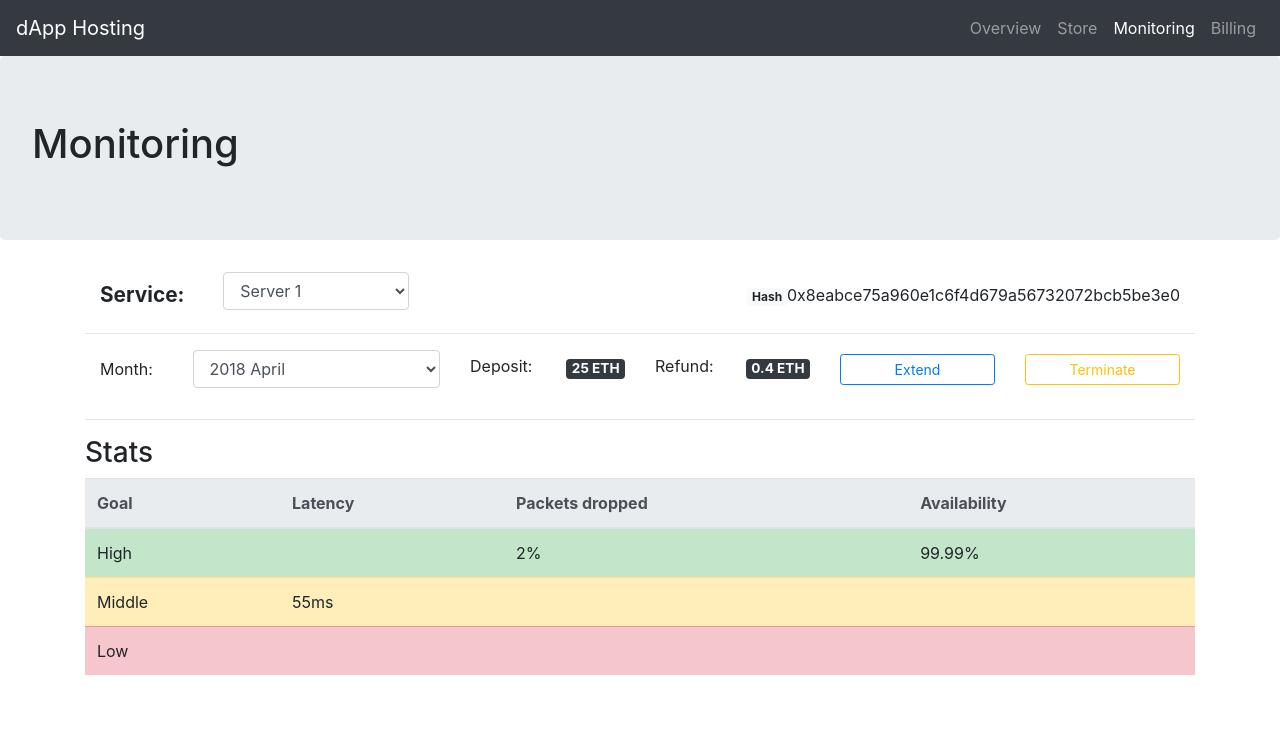
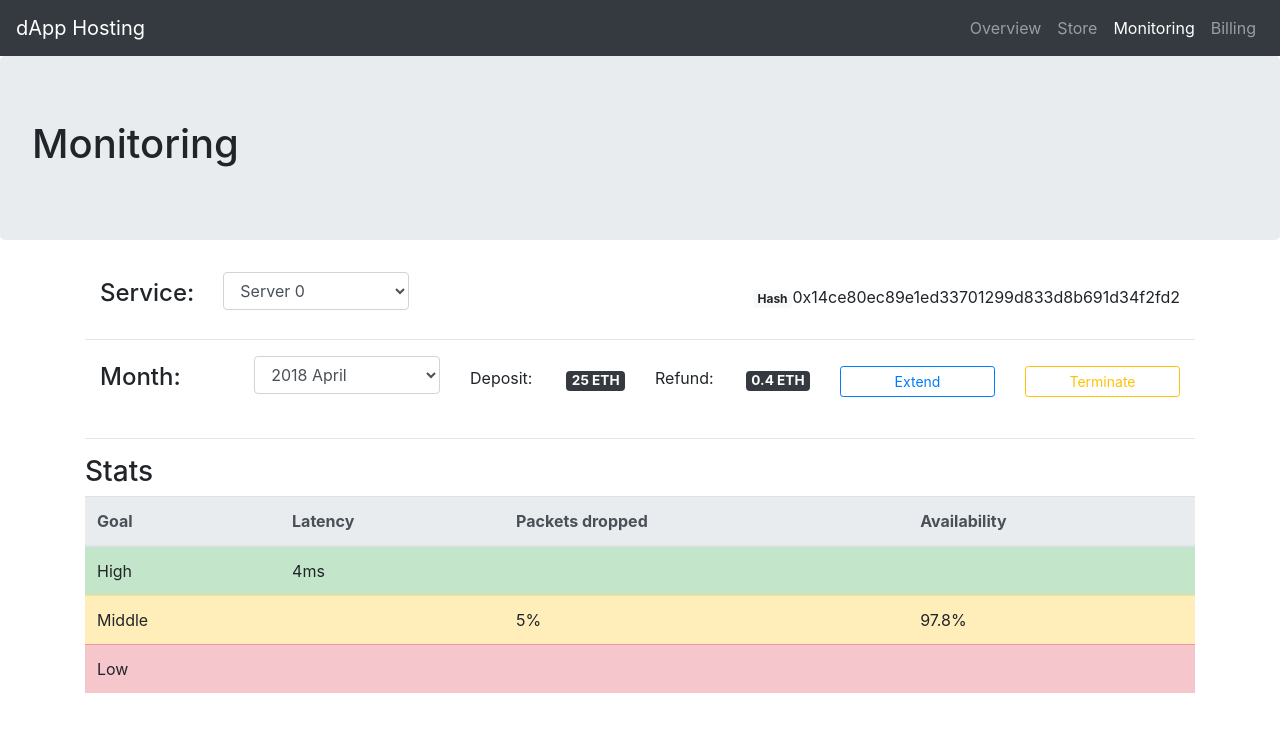
Before and after one commit to chaimaekhaled/hosting-dapp, a React (Create React App) app: page /monitoring in a window 1280 px wide. Shown: the top 732 px of the page. Built offline with nearby package versions, Linux system fonts and the light colour scheme.

Commit message:
Improved heaps of stuff

```diff
--- a/public/index.html
+++ b/public/index.html
@@ -19,7 +19,7 @@
       work correctly both with client-side routing and a non-root public URL.
       Learn how to configure a non-root public URL by running `npm run build`.
     -->
-    <title>React App</title>
+      <title>dApp Hosting</title>
   </head>
   <body>
     <noscript>
--- a/src/App.js
+++ b/src/App.js
@@ -1,6 +1,6 @@
 import React, {Component} from 'react';
 import {Collapse, Nav, Navbar, NavbarBrand, NavbarToggler, NavItem, NavLink,} from 'reactstrap';
-import {NavLink as NavLinkRRD, Route} from 'react-router-dom';
+import {BrowserRouter as Router, NavLink as NavLinkRRD, Route} from 'react-router-dom';
 // Import views
 import Home from "./layout/home/Home";
 import Billing from "./layout/billing/Billing";
@@ -13,11 +13,10 @@ class App extends Component {
 
     constructor(props) {
         super(props);
-        document.title = "dApp Hosting";
 
         this.toggle = this.toggle.bind(this);
         this.state = {
-            isOpen: false
+            isOpen: false,
         };
     }
 
@@ -27,9 +26,11 @@ class App extends Component {
         });
     }
 
+
     render() {
         return (
-            <main>
+            <Router>
+                <div>
                     <div>
                         <Navbar color="dark" dark expand="sm">
                             <NavbarBrand href="/">dApp Hosting</NavbarBrand>
@@ -37,7 +38,8 @@ class App extends Component {
                             <Collapse isOpen={this.state.isOpen} navbar>
                                 <Nav className="ml-auto" navbar>
                                     <NavItem>
-                                    <NavLink exact to="/" activeClassName='active' tag={NavLinkRRD}>Overview</NavLink>
+                                        <NavLink exact to="/" activeClassName='active'
+                                                 tag={NavLinkRRD}>Overview</NavLink>
                                     </NavItem>
                                     <NavItem>
                                         <NavLink to="/store" activeClassName='active' tag={NavLinkRRD}>Store</NavLink>
@@ -47,7 +49,8 @@ class App extends Component {
                                                  tag={NavLinkRRD}>Monitoring</NavLink>
                                     </NavItem>
                                     <NavItem>
-                                    <NavLink to="/billing" activeClassName='active' tag={NavLinkRRD}>Billing</NavLink>
+                                        <NavLink to="/billing" activeClassName='active'
+                                                 tag={NavLinkRRD}>Billing</NavLink>
                                     </NavItem>
                                 </Nav>
                             </Collapse>
@@ -56,10 +59,13 @@ class App extends Component {
                     <div>
                         <Route exact path="/" title="Home" component={Home}/>
                         <Route path="/store" title="Store" component={Store}/>
-                    <Route path="/monitoring" title="Monitoring" component={Monitoring}/>
-                    <Route path="/billing" title="Billing" component={Billing}/>
+                        <Route path="/monitoring" title="Monitoring"
+                               render={(props) => <Monitoring {...props} data={this.props.data}/>}/>
+                        <Route path="/billing" title="Billing"
+                               render={(props) => <Billing {...props} data={this.props.data}/>}/>
                     </div>
-            </main>
+                </div>
+            </Router>
         );
     }
 }
--- a/src/components/MonthSelector.js
+++ b/src/components/MonthSelector.js
@@ -5,51 +5,58 @@ class MonthSelector extends Component {
     constructor(props) {
         super(props);
         this.handleChange = this.handleChange.bind(this);
+        const today = (new Date()).getFullYear() + "-" + (new Date()).getMonth();
         this.state = {
-            value: this.props.activeMonth,
+            uniqueMonths: [...new Set(this.props.data.map(item => item.month))],
+            selectedMonth: this.props.selectedMonth ? this.props.selectedMonth : today,
         };
-    }
+    };
 
     handleChange(e) {
-        const val = e.target.value;
-        this.setState({value: val});
-        //this.props.onChange(val);
-        console.log("Value: " + val);
+        const newMonth = e.target.value;
+        this.setState({selectedMonth: newMonth});
+        this.props.onChange(newMonth);
+        console.log("New month selected: " + newMonth);
     }
 
     render() {
         //TODO: move badgeStyle and rowGrid to CSS
         const badgeStyle = {'font-size': '85%', 'margin-top': '5px', 'margin-bottom': '5px', 'float': 'right'};
         const rowGrid = {'margin-bottom': '15px'};
-        const data = [
-            {month: "2018-04"},
-            {month: "2018-03"},
-            {month: "2018-02"},
-        ];
         const months = ["January", "February", "March", "April", "May", "June", "July", "August", "September", "October", "November", "December"];
 
         return (
             <Container>
                 <Row className="align-items-center justify-content-between">
                     <Col xs={12} md={6} xl={4} style={rowGrid}>
-                        <Row><Label xs={3} for="monthSelector">Month:</Label>
-                            <Col xs={9}><Input type="select" id="monthSelector" onChange={this.handleChange}
-                                               value={this.state.value}>
-                                {data.map(dt => <option
-                                    value={dt.month}>{(new Date(dt.month)).getFullYear() + " " + months[(new Date(dt.month)).getMonth()]}</option>)}
-                            </Input>
+                        <Row>
+                            <Label xs={5} for="monthSelector"><h4>Month:</h4></Label>
+                            <Col xs={7}>
+                                <Input type="select" id="monthSelector" onChange={this.handleChange}
+                                       value={this.state.selectedMonth}>
+
+                                    {this.state.uniqueMonths.map(monthId =>
+                                        <option value={monthId}>
+                                            {(new Date(monthId)).getFullYear() + " "
+                                            + months[(new Date(monthId)).getMonth()]}
+                                        </option>)
+                                    }
+                                </Input>
                             </Col>
                         </Row>
                     </Col>
-                    <Col xs={6} md={3} xl={2} style={rowGrid}><span>Deposit: </span><Badge style={badgeStyle}
-                                                                                           color="dark">25
-                        ETH</Badge></Col>
-                    <Col xs={6} md={3} xl={2} style={rowGrid}>Refund: <Badge style={badgeStyle} color="dark">0.4
-                        ETH</Badge></Col>
-                    <Col xs={6} md={{size: 3, offset: 6}} xl={{size: 2, offset: 0}} style={rowGrid}><Button
-                        color="primary" block outline size={"sm"}>Extend</Button></Col>
-                    <Col xs={6} md={3} xl={2} style={rowGrid}><Button color="warning" block outline
-                                                                      size={"sm"}>Terminate</Button></Col>
+                    <Col xs={6} md={3} xl={2} style={rowGrid}>Deposit:
+                        <Badge style={badgeStyle} color="dark">25 ETH</Badge>
+                    </Col>
+                    <Col xs={6} md={3} xl={2} style={rowGrid}>Refund:
+                        <Badge style={badgeStyle} color="dark">0.4 ETH</Badge>
+                    </Col>
+                    <Col xs={6} md={{size: 3, offset: 6}} xl={{size: 2, offset: 0}} style={rowGrid}>
+                        <Button color="primary" block outline size={"sm"}>Extend</Button>
+                    </Col>
+                    <Col xs={6} md={3} xl={2} style={rowGrid}>
+                        <Button color="warning" block outline size={"sm"}>Terminate</Button>
+                    </Col>
                 </Row>
             </Container>
         )
--- a/src/components/ServiceSelector.js
+++ b/src/components/ServiceSelector.js
@@ -3,25 +3,49 @@ import {Badge, Col, Container, Input, Label, Row} from 'reactstrap';
 
 
 class ServiceSelector extends Component {
+    constructor(props) {
+        super(props);
+        this.state = {
+            selectedService: this.props.selectedService ? this.props.selectedService : 0,
+            uniqueServices: [...new Set(this.props.data.map(item => item.id))],
+        };
+        this.handleChange = this.handleChange.bind(this);
+        this.getHash = this.getHash.bind(this);
+    }
+
+    handleChange(e) {
+        const val = parseInt(e.target.value, 10);
+        this.setState({selectedService: val});
+        console.log("New Service selected: " + val);
+        this.props.onChange(val);
+    }
+
+    getHash() {
+        for (let i = 0; i < this.props.data.length; i++) {
+            if (this.props.data[i].id === this.state.selectedService) return this.props.data[i].hash;
+        }
+    }
+
     render() {
         return (
             <Container>
                 <Row className="align-items-center">
                     <Col xs={12} md={5} lg={4}>
-                        <Row><Label xs={5} lg={4} for="serviceSelector"
-                                    style={{'font-weight': 'bold', 'font-size': '130%'}}>Service:</Label>
+                        <Row><Label xs={5} lg={4} for="serviceSelector"><h4>Service: </h4></Label>
                             <Col xs={7}>
-                                <Input type="select" id="serviceSelector">
-                                    <option>Server 1</option>
-                                    <option>Server 2</option>
-                                    <option>Server 3</option>
+                                <Input type="select" id="serviceSelector" onChange={this.handleChange}
+                                       value={this.state.selectedService}>
+                                    {
+                                        this.state.uniqueServices.map(id => <option value={id}>Server {id}</option>)
+                                    }
                                 </Input>
                             </Col>
                         </Row></Col>
                     <Col xs={12} md={7} lg={8} style={{'text-align': "right"}}>
                         <Badge color="light">Hash</Badge>
                         <span style={{'overflow-wrap': 'break-word'}}
-                              color="dark">0x8eabce75a960e1c6f4d679a56732072bcb5be3e0
+                              color="dark">
+                            {this.getHash(this.state.selectedService)}
                             </span>
                     </Col>
                 </Row>
--- a/src/index.js
+++ b/src/index.js
@@ -2,14 +2,86 @@ import React from 'react';
 import ReactDOM from 'react-dom';
 import App from './App';
 import registerServiceWorker from './registerServiceWorker';
-import { BrowserRouter as Router } from 'react-router-dom';
 
 import './index.css';
 import 'bootstrap/dist/css/bootstrap.min.css';
 
+const data = [
+    {
+        id: 0,
+        hash: '0x14ce80ec89e1ed33701299d833d8b691d34f2fd2',
+        month: '2018-04',
+        latency: 4,
+        dropPackets: 5,
+        availability: 97.8
+    },
+    {
+        id: 0,
+        hash: '0x14ce80ec89e1ed33701299d833d8b691d34f2fd2',
+        month: '2018-03',
+        latency: 2,
+        dropPackets: 12,
+        availability: 96
+    },
+    {
+        id: 0,
+        hash: '0x14ce80ec89e1ed33701299d833d8b691d34f2fd2',
+        month: '2018-02',
+        latency: 21,
+        dropPackets: 9,
+        availability: 99.999
+    },
+    {
+        id: 1,
+        hash: '0x13f93b519261bf56d58e6e5d2a028a04ac6fa691',
+        month: '2018-04',
+        latency: 55,
+        dropPackets: 2,
+        availability: 99.99
+    },
+    {
+        id: 1,
+        hash: '0x13f93b519261bf56d58e6e5d2a028a04ac6fa691',
+        month: '2018-03',
+        latency: 4,
+        dropPackets: 5,
+        availability: 97.8
+    },
+    {
+        id: 1,
+        hash: '0x13f93b519261bf56d58e6e5d2a028a04ac6fa691',
+        month: '2018-02',
+        latency: 60,
+        dropPackets: 8,
+        availability: 94.8
+    },
+    {
+        id: 2,
+        hash: '0xbe559c7a90427fb5b629b0703385480570190a36',
+        month: '2018-04',
+        latency: 4,
+        dropPackets: 5,
+        availability: 97.8
+    },
+    {
+        id: 2,
+        hash: '0xbe559c7a90427fb5b629b0703385480570190a36',
+        month: '2018-03',
+        latency: 60,
+        dropPackets: 8,
+        availability: 94.8
+    },
+    {
+        id: 2,
+        hash: '0xbe559c7a90427fb5b629b0703385480570190a36',
+        month: '2018-02',
+        latency: 55,
+        dropPackets: 2,
+        availability: 99.99
+    },
+];
 
 ReactDOM.render(
-    <Router>
-        <App />
-    </Router>, document.getElementById('root'));
+    <App data={data}/>
+    , document.getElementById('root'));
 registerServiceWorker();
--- a/src/layout/billing/Billing.js
+++ b/src/layout/billing/Billing.js
@@ -56,9 +56,9 @@ class Billing extends Component {
             <main>
                 <Jumbotron><h1>Billing</h1></Jumbotron>
                 <Container>
-                    <ServiceSelector/>
+                    <ServiceSelector data={this.props.data}/>
                     <hr className="my-3"/>
-                    <MonthSelector/>
+                    <MonthSelector data={this.props.data}/>
                     <hr className="my-3"/>
                     <BillCalculation/>
                     <hr className="my-3"/>
--- a/src/layout/monitoring/Monitoring.js
+++ b/src/layout/monitoring/Monitoring.js
@@ -1,17 +1,60 @@
 import React, {Component} from 'react';
-import {Jumbotron, Container, Table} from 'reactstrap';
+import {Container, Jumbotron, Table} from 'reactstrap';
 import MonthSelector from "../../components/MonthSelector";
 import ServiceSelector from "../../components/ServiceSelector";
 
 class Monitoring extends Component {
+    constructor(props) {
+        super(props);
+        this.state = {
+            selectedMonth: props.data[0].month,
+            selectedService: props.data[0].id,
+            latency: props.data[0].latency,
+            dropPackets: props.data[0].dropPackets,
+            availability: props.data[0].availability
+        };
+        this.handleMonthChange = this.handleMonthChange.bind(this);
+        this.handleServiceChange = this.handleServiceChange.bind(this);
+    }
+
+    handleServiceChange(val) {
+        const item = this.getValues(val, this.state.selectedMonth);
+        this.setState({
+            selectedService: val,
+            latency: item.latency,
+            dropPackets: item.dropPackets,
+            availability: item.availability,
+        });
+    }
+
+    handleMonthChange(val) {
+        const item = this.getValues(this.state.selectedService, val);
+        this.setState({
+            selectedMonth: val,
+            latency: item.latency,
+            dropPackets: item.dropPackets,
+            availability: item.availability,
+        });
+    }
+
+    getValues(service, month) {
+        for (let i = 0; i < this.props.data.length; i++) {
+            const dService = this.props.data[i].id;
+            const dMonth = this.props.data[i].month;
+            if (service === dService && month === dMonth) {
+                return this.props.data[i];
+            }
+        }
+    }
+
     render() {
         return (
             <main>
                 <Jumbotron><h1>Monitoring</h1></Jumbotron>
                 <Container>
-                    <ServiceSelector/>
+                    <ServiceSelector data={this.props.data} onChange={this.handleServiceChange}/>
                     <hr className="my-3"/>
-                    <MonthSelector/>
+                    <MonthSelector data={this.props.data} onChange={this.handleMonthChange}/>
                     <hr className="my-3"/>
 
                     <h3>Stats</h3>
@@ -27,21 +70,21 @@ class Monitoring extends Component {
                         <tbody>
                         <tr className="table-success">
                             <td>High</td>
-                            <td> </td>
-                            <td>2%</td>
-                            <td>99.99%</td>
+                            <td>{this.state.latency <= 5 ? this.state.latency + "ms" : ''}</td>
+                            <td>{this.state.dropPackets <= 2 ? this.state.dropPackets + "%" : ''}</td>
+                            <td>{this.state.availability >= 99.99 ? this.state.availability + "%" : ''}</td>
                         </tr>
                         <tr className="table-warning">
                             <td>Middle</td>
-                            <td>55ms</td>
-                            <td> </td>
-                            <td> </td>
+                            <td>{this.state.latency > 5 && this.state.latency <= 50 ? this.state.latency + "ms" : ''}</td>
+                            <td>{this.state.dropPackets <= 10 && this.state.dropPackets > 2 ? this.state.dropPackets + "%" : ''}</td>
+                            <td>{this.state.availability >= 95 && this.state.availability < 99.99 ? this.state.availability + "%" : ''}</td>
                         </tr>
                         <tr className="table-danger">
                             <td>Low</td>
-                            <td> </td>
-                            <td> </td>
-                            <td> </td>
+                            <td>{this.state.latency > 50 ? this.state.latency + "ms" : ''}</td>
+                            <td>{this.state.dropPackets > 10 ? this.state.dropPackets + "%" : ''}</td>
+                            <td>{this.state.availability < 95 ? this.state.availability + "%" : ''}</td>
                         </tr>
                         </tbody>
                     </Table>
```
Lines whose indentation alone changed are shown as unchanged.
